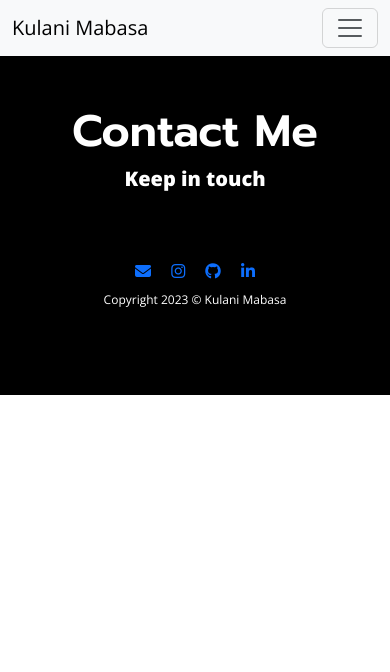
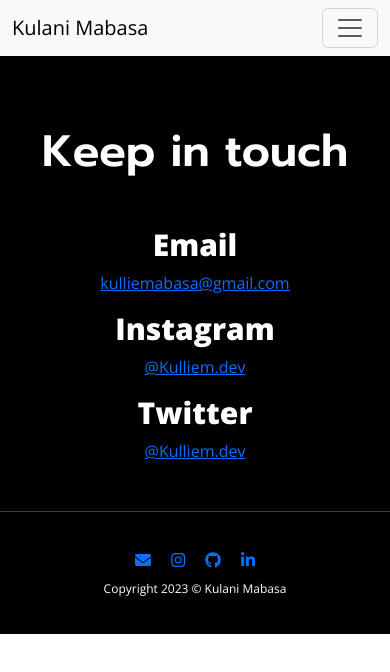
Before and after one commit to KullieMabasa/portfolio-project, a plain HTML site: page contact.html in a window 390 px wide. Drawn offline with nearby package versions, Linux system fonts and the light colour scheme.

Commit message:
Updated the contact details

```diff
--- a/contact.html
+++ b/contact.html
@@ -57,11 +57,25 @@
           </div>
         </div>
       </nav>
-      <div class="header text-center">
-        <h1>Contact Me</h1>
-        <h2 class="mb-5">Keep in touch</h2>
-
-    <div class="footer">
+      <div class="container text-center">
+        <div class="main-contact">
+          <h1>Keep in touch</h1>
+          <h2 class="mt-5">Email</h2>
+          <p>
+            <a href="mailto:kulliemabasa@gmail.com">kulliemabasa@gmail.com</a>
+          </p>
+          <h2>Instagram</h2>
+          <p>
+            <a href="https://www.instagram.com/kulliem.dev/">@Kulliem.dev</a>
+          </p>
+          <h2>Twitter</h2>
+          <p class="mb-5">
+            <a href="https://www.twitter.com/kulliem.dev/">@Kulliem.dev</a>
+          </p>
+        </div>
+      </div>
+      <hr />
+      <div class="footer text-center">
         <a href="mailto:kulliemabasa@gmail.com" class="p-2">
           <i class="fa-solid fa-envelope"></i
         ></a>
@@ -78,6 +92,5 @@
         <p class="mt-2">Copyright 2023 &#169; Kulani Mabasa</p>
       </div>
     </div>
-
   </body>
 </html>
--- a/css/styles.css
+++ b/css/styles.css
@@ -20,6 +20,9 @@ h2 {
   font-size: 40px;
 }
 
+h3 {
+  font-family: var(--secondary-font);
+}
 p {
   font-size: 20px;
 }
@@ -29,12 +32,26 @@ img {
 }
 
 .header {
-  padding: 100px 0px;
+  padding: 100px 0 0;
   color: white;
 }
 
-.container {
+.container-index {
   margin-top: 70px;
+}
+
+.contact-me {
+  padding-top: 60px;
+  padding-bottom: 100px;
+}
+
+.main-contact {
+  padding: 70px 0 0;
+}
+
+.main-contact h2 {
+  font-weight: 50%;
+  font-size: 30px;
 }
 
 .footer {
@@ -59,7 +76,7 @@ img {
     text-align: center;
   }
   .header {
-    padding: 50px 20px;
+    padding: 70px 20px;
   }
 
   .footer {
```
Also changed, not shown: index.html (+5 -8 lines), projects.html (+1 -1 lines). Lines whose indentation alone changed are shown as unchanged.
